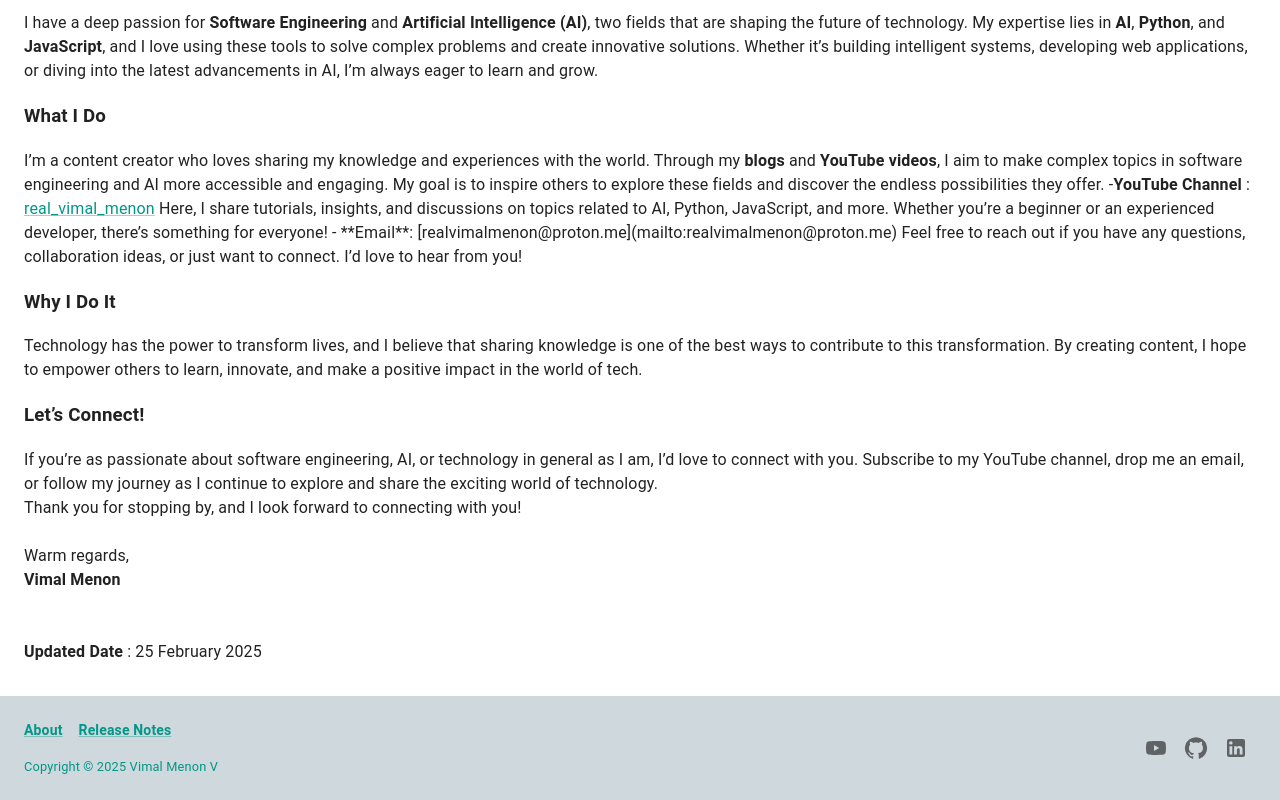
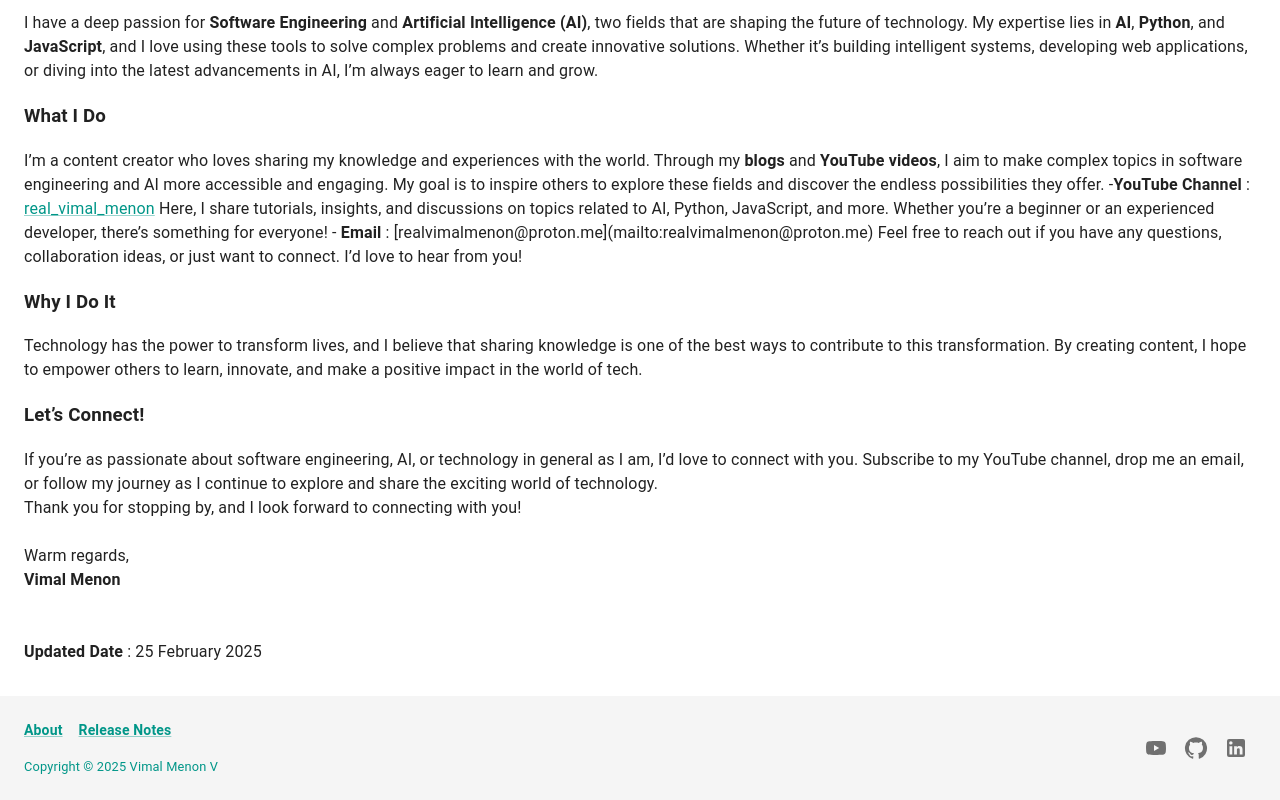
Before and after one commit to vimalmenon/vimalmenon.github.io, a Next.js app: page /about in a window 1280 px wide. Shown: the part 258-1058 px from the top of the page. Built offline with nearby package versions, Linux system fonts and the light colour scheme; what @mui/material-nextjs would draw is missing.

Commit message:
updated footer

```diff
--- a/src/app/about/page.tsx
+++ b/src/app/about/page.tsx
@@ -45,7 +45,7 @@ const Page: React.FC = () => {
           </MuiLink>{' '}
           Here, I share tutorials, insights, and discussions on topics related to AI, Python,
           JavaScript, and more. Whether you’re a beginner or an experienced developer, there’s
-          something for everyone! - **Email**:
+          something for everyone! - <b>Email</b> :
           [realvimalmenon@proton.me](mailto:realvimalmenon@proton.me) Feel free to reach out if you
           have any questions, collaboration ideas, or just want to connect. I’d love to hear from
           you!
--- a/src/common/Footer/Footer.component.tsx
+++ b/src/common/Footer/Footer.component.tsx
@@ -1,5 +1,5 @@
 import Box from '@mui/material/Box';
-import { blueGrey, teal } from '@mui/material/colors';
+import { grey, teal } from '@mui/material/colors';
 import Container from '@mui/material/Container';
 import MuiLink from '@mui/material/Link';
 import Link from 'next/link';
@@ -12,7 +12,7 @@ export const Footer: React.FC = () => {
     <Box
       component="footer"
       sx={{
-        background: blueGrey[100],
+        background: grey[100],
         display: 'flex',
       }}
     >
```
